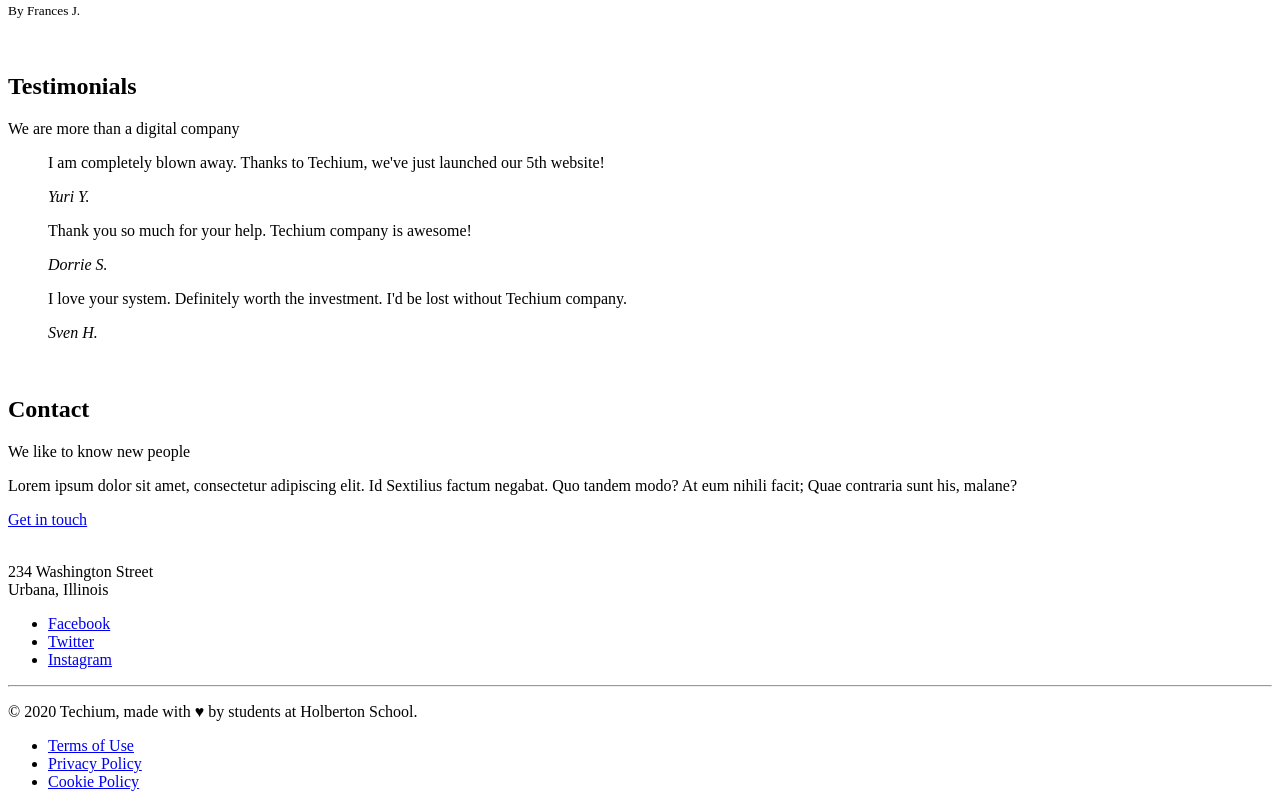
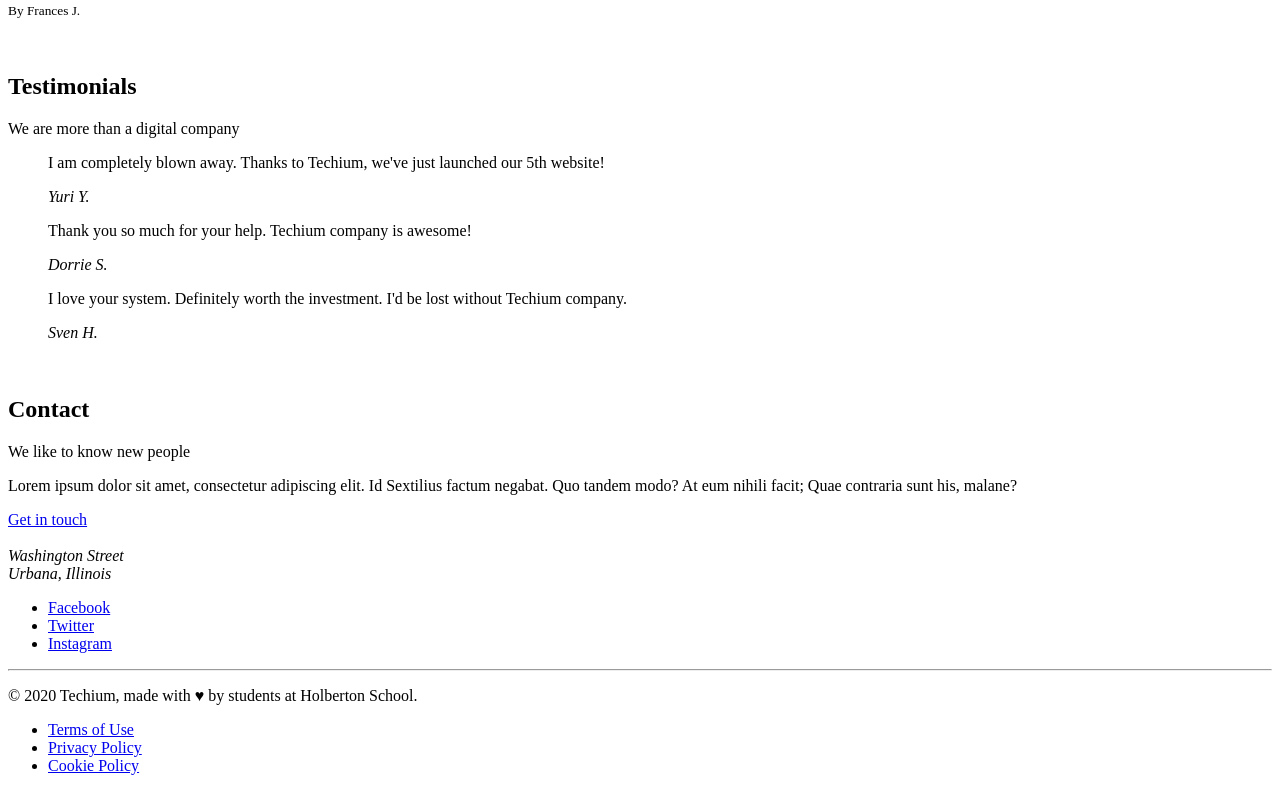
Before and after one commit to ghinzuka/holbertonschool-web_front_end, a plain HTML site: page html_advanced/31-index.html in a window 1280 px wide. Shown: the part 1957-2764 px from the top of the page. Drawn offline with Linux system fonts and the light colour scheme.

Commit message:
adding adress tag

```diff
--- a/html_advanced/31-index.html
+++ b/html_advanced/31-index.html
@@ -172,7 +172,7 @@
   <br>
   <!-- Footer -->
 	<footer>
-		<p>234 Washington Street<br>Urbana, Illinois</p>
+		<address>Washington Street<br>Urbana, Illinois</address>
 			<div>
 				<ul>
 					<li><a href="https://www.facebook.com/HolbertonSchool/">Facebook</a></li>
```
